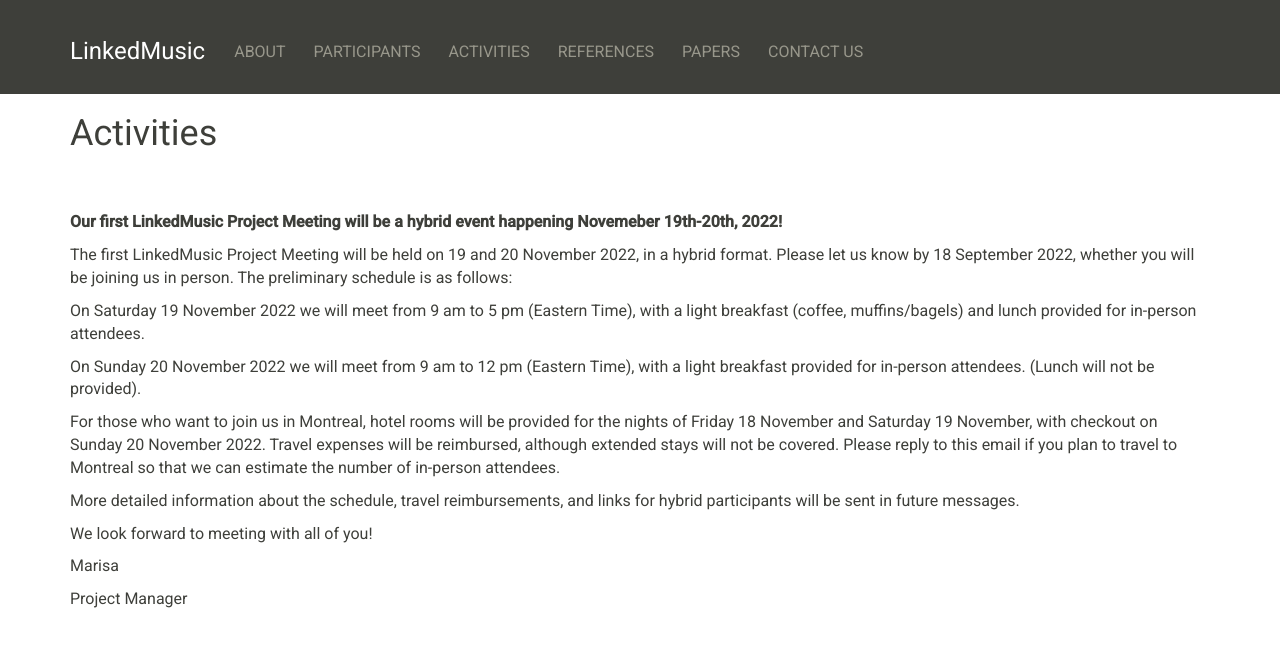
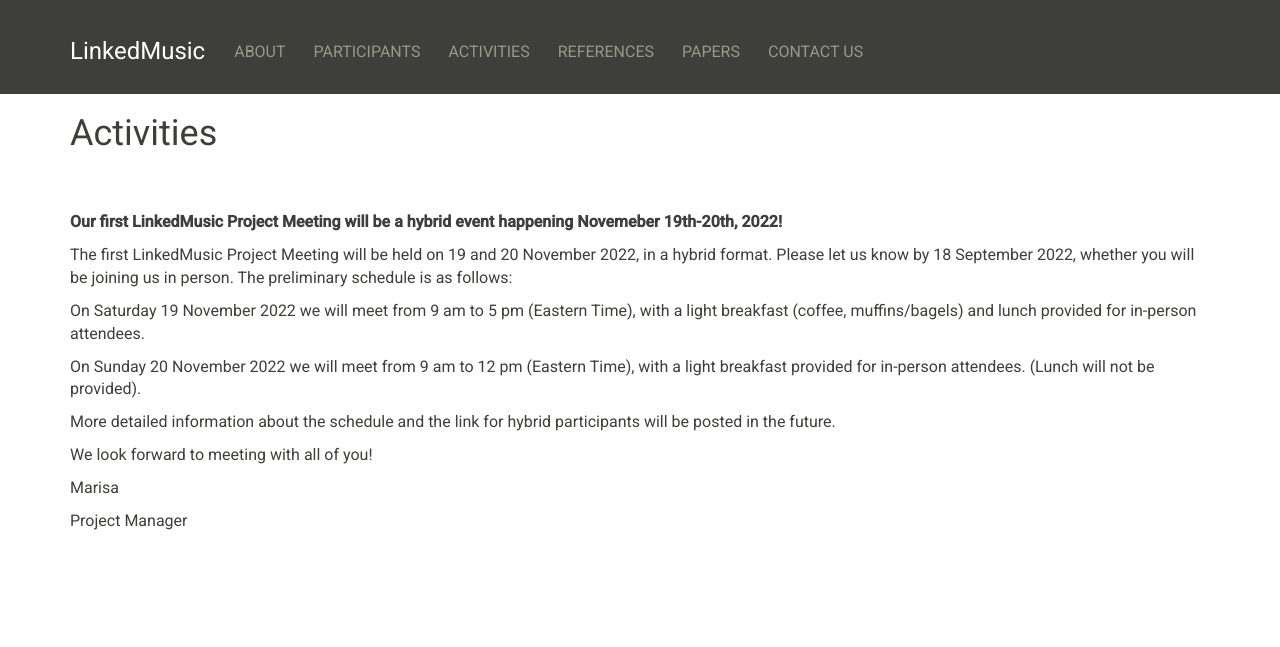
Before and after one commit to DDMAL/linkedmusic-website, a Jekyll site: the page built from activities.md, in a window 1280 px wide. Shown: the top 647 px of the page. Built offline with Jekyll 4.4.1, drawn with Linux system fonts in a browser that asks for light colours; nearby versions of some CDN libraries.

Commit message:
LMPM update

```diff
--- a/activities.md
+++ b/activities.md
@@ -14,9 +14,7 @@
 
 On Sunday 20 November 2022 we will meet from 9 am to 12 pm (Eastern Time), with a light breakfast provided for in-person attendees. (Lunch will not be provided).
 
-For those who want to join us in Montreal, hotel rooms will be provided for the nights of Friday 18 November and Saturday 19 November, with checkout on Sunday 20 November 2022. Travel expenses will be reimbursed, although extended stays will not be covered. Please reply to this email if you plan to travel to Montreal so that we can estimate the number of in-person attendees.
-
-More detailed information about the schedule, travel reimbursements, and links for hybrid participants will be sent in future messages.
+More detailed information about the schedule and the link for hybrid participants will be posted in the future.
 
 We look forward to meeting with all of you!
 
```
